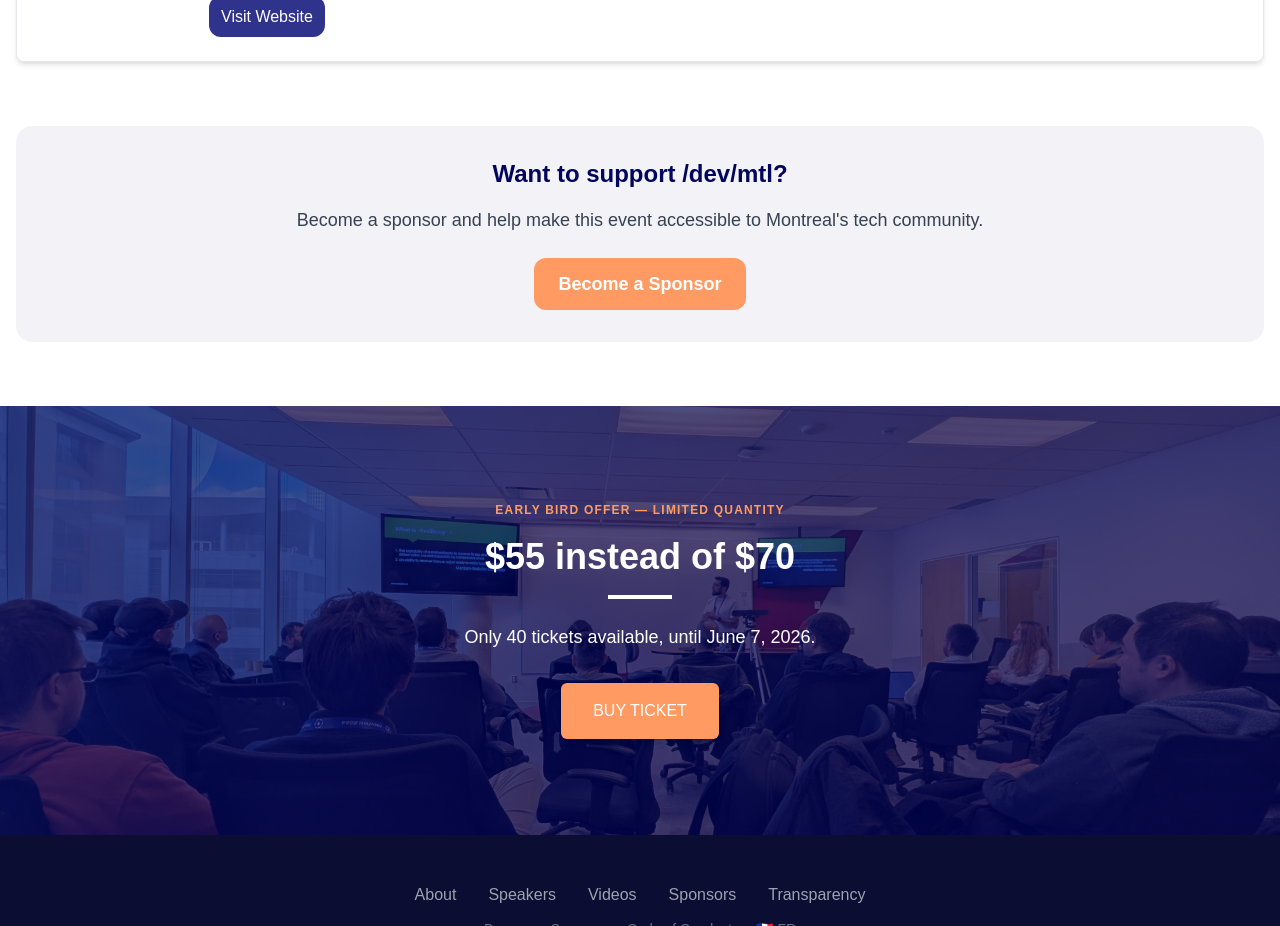
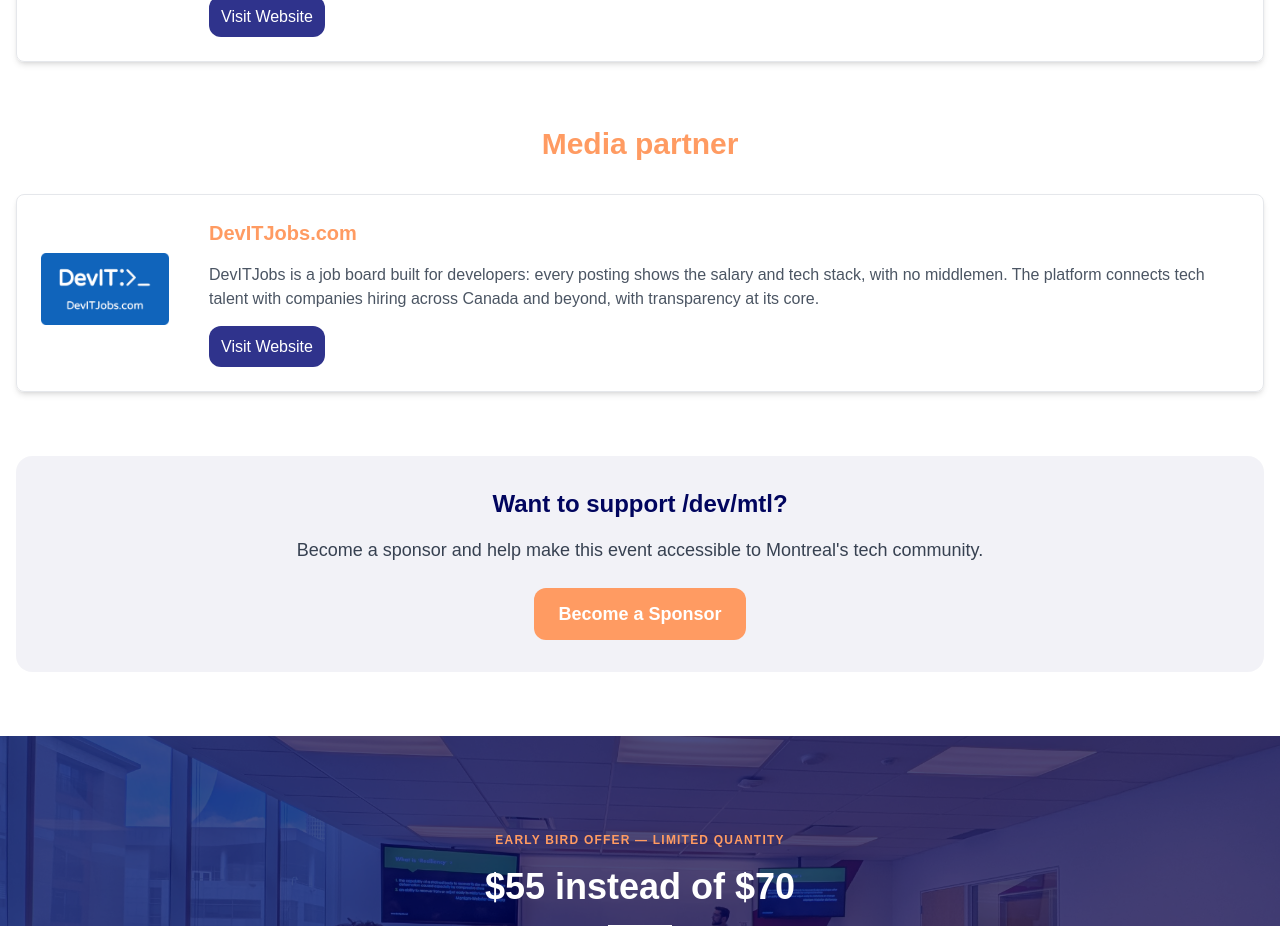
Before and after one commit to devmtl2024-org/devmtl2024-org.github.io, a React (Vite) app: page /sponsors in a window 1280 px wide. Shown: the part 1360-2286 px from the top of the page. Built offline with nearby package versions, Linux system fonts and the light colour scheme.

Commit message:
Add DevITJobs.com as media partner

```diff
--- /dev/null
+++ b/src/assets/sponsors/devit-jobs.json
@@ -0,0 +1,11 @@
+{
+  "name": "DevITJobs.com",
+  "logo": "sponsors/devit-jobs.png",
+  "url": "https://devitjobs.com/jobs/all/Canada/all",
+  "isEnabled": true,
+  "description": {
+    "fr": "DevITJobs est un site d'emplois pensé pour les développeur·euse·s : chaque offre affiche le salaire et la pile technologique, sans intermédiaire. La plateforme met en relation les talents tech et les entreprises qui recrutent au Canada et ailleurs, en misant sur la transparence.",
+    "en": "DevITJobs is a job board built for developers: every posting shows the salary and tech stack, with no middlemen. The platform connects tech talent with companies hiring across Canada and beyond, with transparency at its core."
+  },
+  "level": "media"
+}
--- a/src/hooks/useSponsors.ts
+++ b/src/hooks/useSponsors.ts
@@ -17,5 +17,6 @@ export function useSponsors() {
     argentSponsors: sponsors.filter((s) => s.level === "argent"),
     bronzeSponsors: sponsors.filter((s) => s.level === "bronze"),
     supporterSponsors: sponsors.filter((s) => s.level === "supporter"),
+    mediaPartners: sponsors.filter((s) => s.level === "media"),
   };
 }
--- a/src/pages/SponsorsPage.tsx
+++ b/src/pages/SponsorsPage.tsx
@@ -5,8 +5,13 @@ import { Sponsor } from "@/type/sponsors";
 
 export default function SponsorsPage() {
   const { t } = useTranslation();
-  const { orSponsors, argentSponsors, bronzeSponsors, supporterSponsors } =
-    useSponsors();
+  const {
+    orSponsors,
+    argentSponsors,
+    bronzeSponsors,
+    supporterSponsors,
+    mediaPartners,
+  } = useSponsors();
 
   return (
     <div className="container mx-auto px-4 py-8">
@@ -46,6 +51,14 @@ export default function SponsorsPage() {
         title={{
           fr: "Supporteurs",
           en: "Supporters",
+        }}
+      />
+
+      <SponsorSection
+        sponsors={mediaPartners}
+        title={{
+          fr: "Partenaire média",
+          en: "Media partner",
         }}
       />
 
--- a/src/type/sponsors.ts
+++ b/src/type/sponsors.ts
@@ -4,5 +4,5 @@ export interface Sponsor {
   url: string;
   isEnabled: boolean;
   description: { fr: string; en: string };
-  level: "or" | "argent" | "bronze" | "supporter";
+  level: "or" | "argent" | "bronze" | "supporter" | "media";
 }
```
Also changed, not shown: public/sponsors/devit-jobs.png (added), 1 other file (tests, documents, lock files or other folders).
